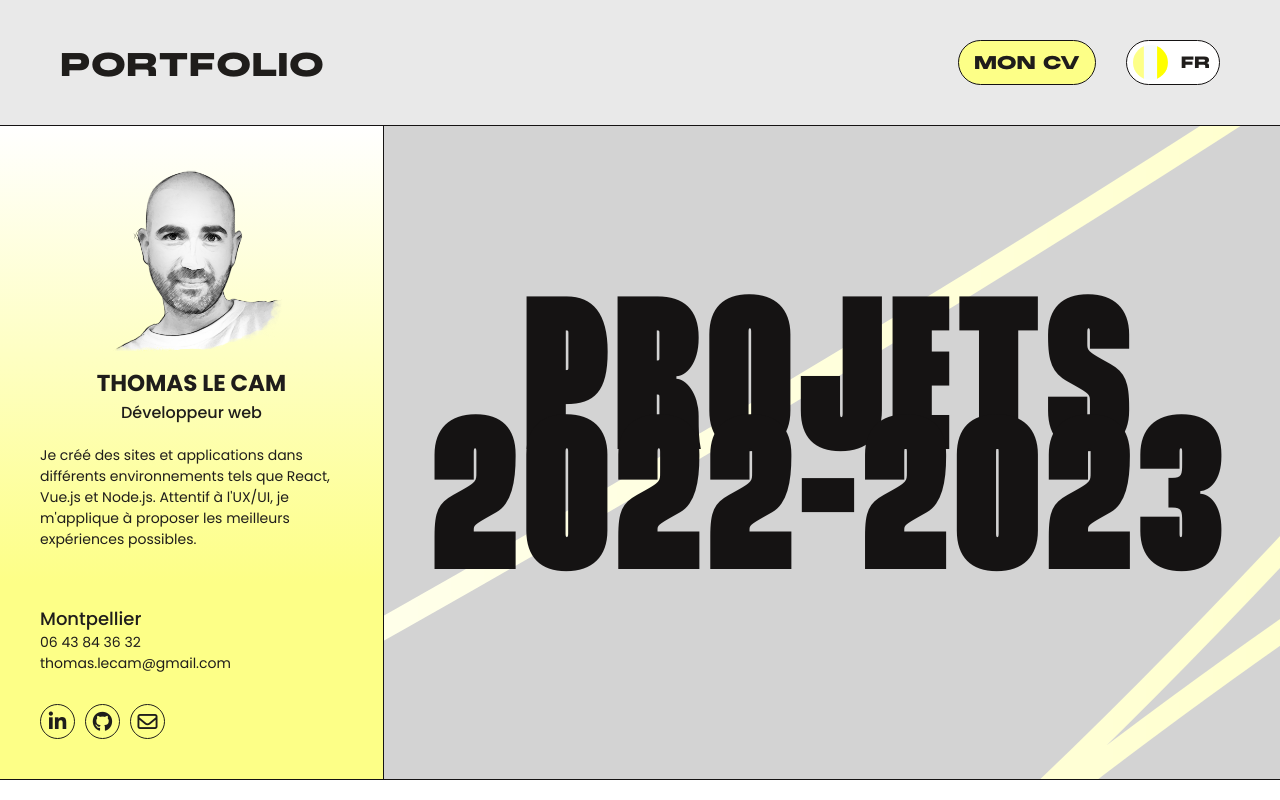
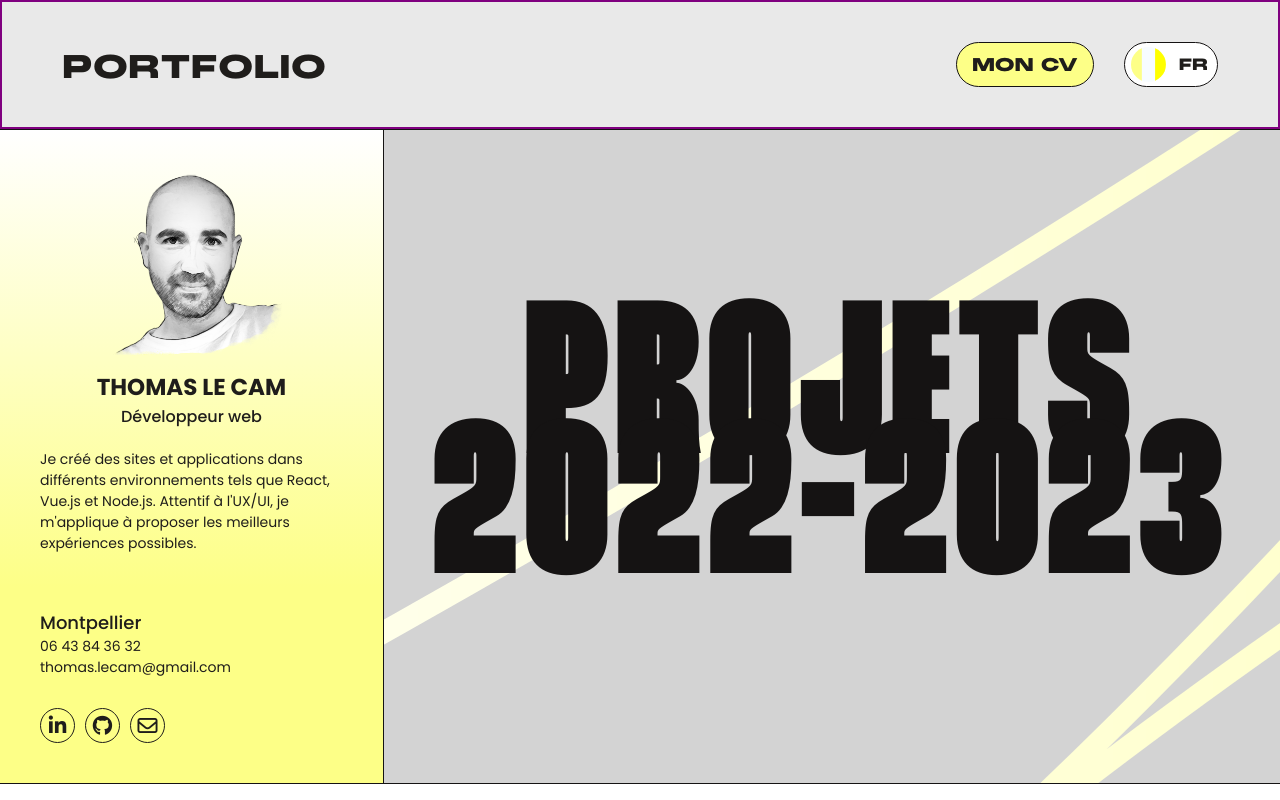
Before and after one commit to ThomasdevLC/portfolio_07_2023, a React (Create React App) app: page / in a window 1280 px wide. Shown: the top 800 px of the page. Built offline with nearby package versions, Linux system fonts and the light colour scheme.

Commit message:
header nav br

```diff
--- a/src/components/Home/HeaderNav.js
+++ b/src/components/Home/HeaderNav.js
@@ -52,7 +52,7 @@ const HeaderNav = () => {
 
   return (
     <>
-      <div className="header">
+      <div className="header br">
         <div className="header__titlebox">
           <p className="header__titlebox__title">PORTFOLIO</p>
           <p className="header__titlebox__year"> </p>
```
